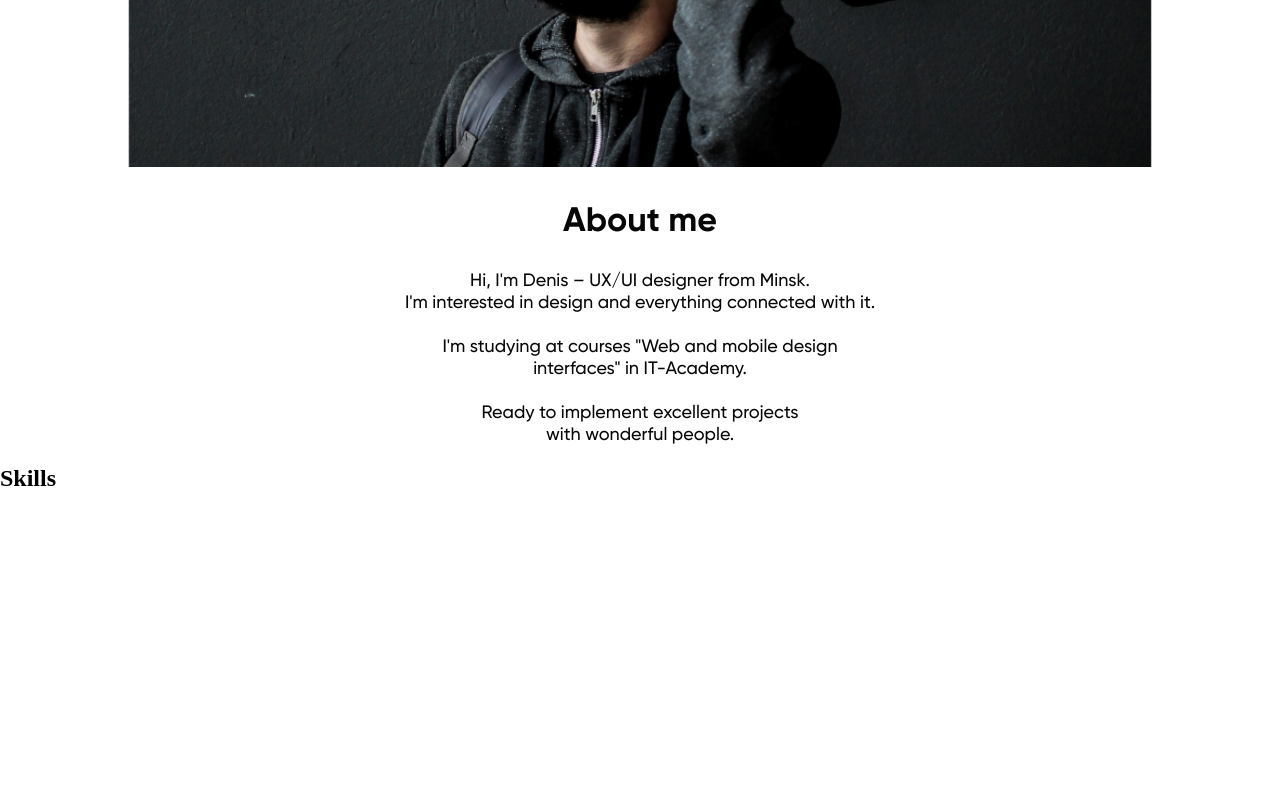
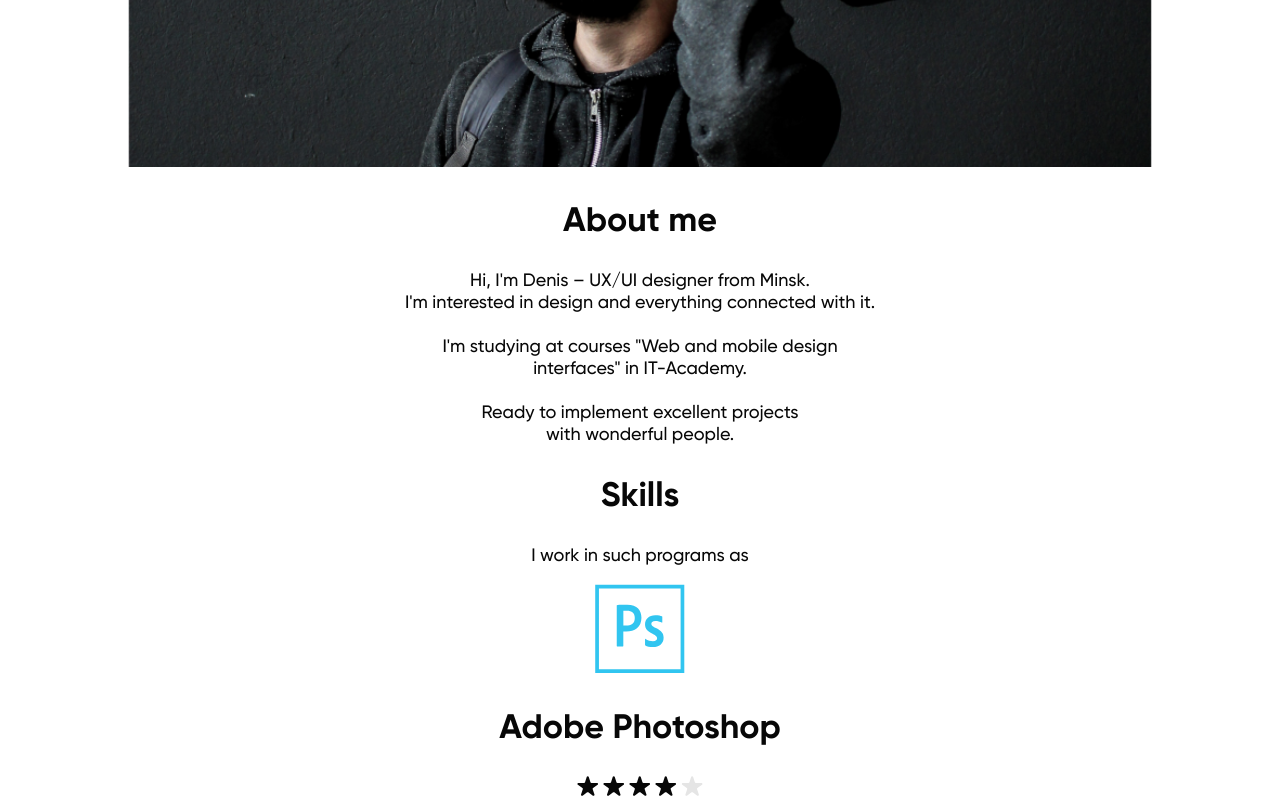
Before and after one commit to llerabie/figma-maket-portfolio, a plain HTML site: page index.html in a window 1280 px wide. Shown: the part 510-1310 px from the top of the page. Before the commit the page ends 1022 px from the top, so only its background shows below. Drawn offline with Linux system fonts and the light colour scheme.

Commit message:
Верстка skilld (неполная)

```diff
--- a/index.html
+++ b/index.html
@@ -38,7 +38,19 @@
       <!-- services
       ================================================== -->
       <section id="skills" class="s-skills target-section">
-        <h1> Skills </h1>
+        <div class="about-content">
+          <h1> Skills </h1>
+          <p> I work in such programs as </p>
+          <div class="about-content__program">
+            <img src="img/PS-img.svg" alt="PS-img">
+            <h1> Adobe Photoshop </h1>
+            <img src="img/Star-full.svg" alt="star">
+            <img src="img/Star-full.svg" alt="star">
+            <img src="img/Star-full.svg" alt="star">
+            <img src="img/Star-full.svg" alt="star">
+            <img src="img/Star-empty.svg" alt="star">
+          </div>
+        </div>
       </section> <!-- end s-skills -->
     </header>
   </body>
```
